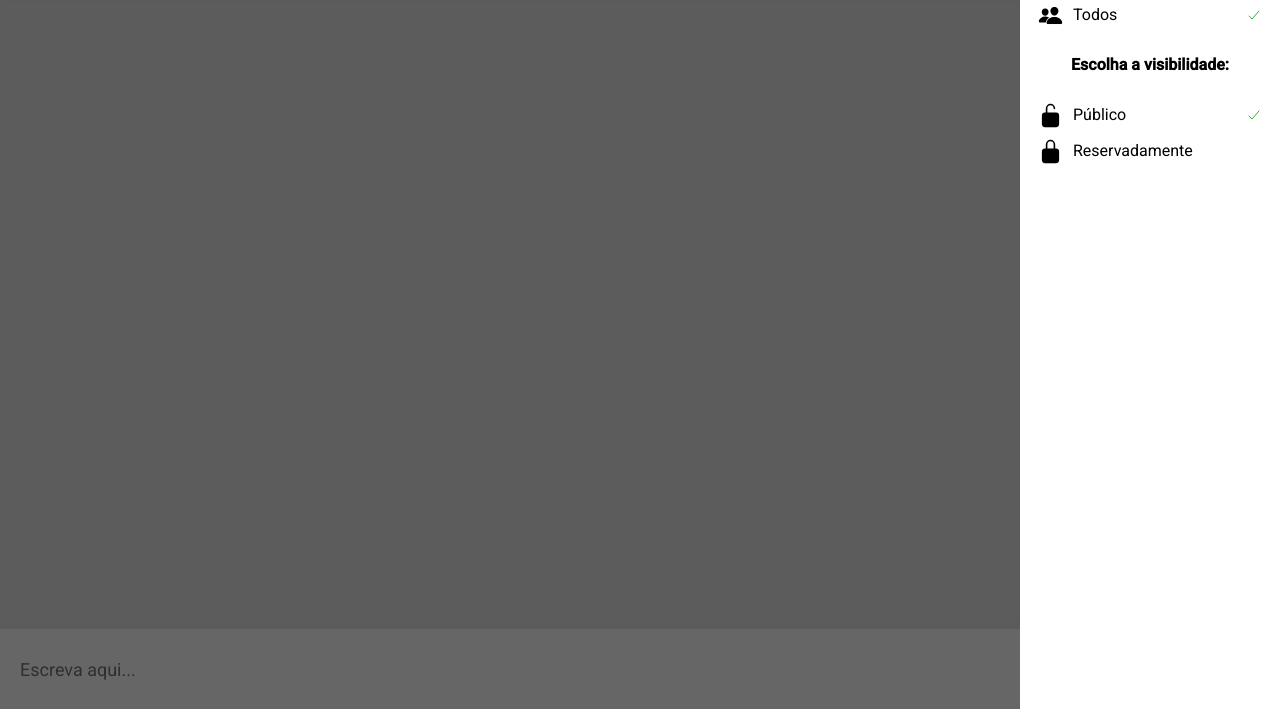
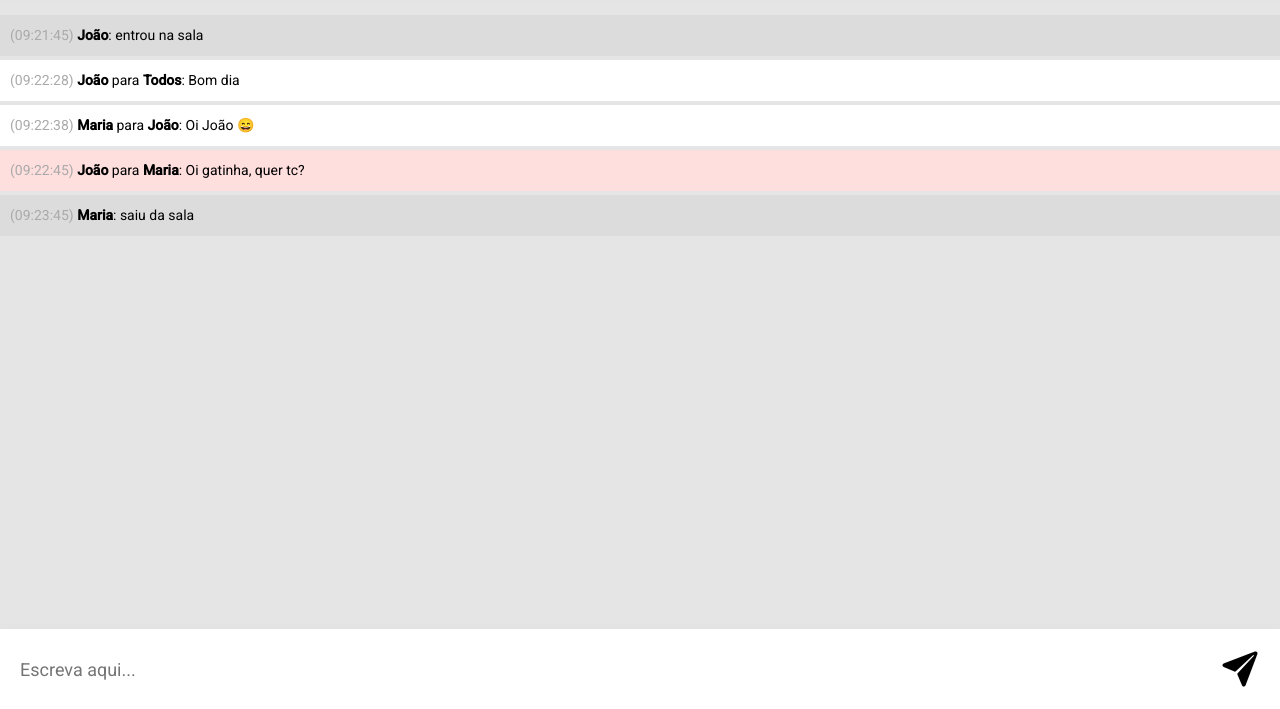
Before and after one commit to davifeliciano/driven-projeto-05, a plain HTML site: page index.html in a window 1280 px wide. Shown: the part 91-800 px from the top of the page. Drawn offline with nearby package versions, Linux system fonts and the light colour scheme.

Commit message:
Adicionando layout das mensagens

```diff
--- a/assets/css/main.css
+++ b/assets/css/main.css
@@ -4,6 +4,7 @@
     --status-message-color: #dcdcdc;
     --public-message-color: white;
     --private-message-color: #ffdede;
+    --timestamp-color: #aaaaaa;
     --checkmark-color: #28bb25;
     --user-input-color: #e7e7e7;
     --user-input-border-color: #d7d7d7;
@@ -31,13 +32,15 @@ body {
 }
 
 #main-screen {
+    display: grid;
+    grid-template-rows: var(--header-height) 1fr var(--header-height);
     background-color: var(--background-color);
-    transition: all 500ms ease-in-out;
+    transition: filter 500ms ease-in-out;
 }
 
 #main-screen.chat-menu-open {
     filter: brightness(40%);
-    transition: all 500ms ease-in-out;
+    transition: filter 500ms ease-in-out;
 }
 
 header,
@@ -89,6 +92,47 @@ footer {
 
 #message:focus {
     outline: none;
+}
+
+.message-section {
+    display: flex;
+    flex-direction: column;
+    gap: 4px;
+    overflow-y: scroll;
+}
+
+.message-section .message {
+    min-height: 4rem;
+    padding: 1rem;
+    font-size: 1.4rem;
+}
+
+.message-section .message:first-child {
+    margin-top: 2.6rem;
+}
+
+.message-section .message:last-child {
+    margin-bottom: 2.6rem;
+}
+
+.message-section .message.status {
+    background-color: var(--status-message-color);
+}
+
+.message-section .message.public {
+    background-color: var(--public-message-color);
+}
+
+.message-section .message.private {
+    background-color: var(--private-message-color);
+}
+
+.message .timestamp {
+    color: var(--timestamp-color);
+}
+
+.message .username {
+    font-weight: 700;
 }
 
 .chat-menu {
--- a/index.html
+++ b/index.html
@@ -31,7 +31,7 @@
     <title>Bate Papo UOL</title>
   </head>
   <body>
-    <div id="main-screen" class="screen chat-menu-open">
+    <div id="main-screen" class="screen">
       <header>
         <div class="logo-container">
           <img src="assets/images/logo.webp"
@@ -43,6 +43,33 @@
           <ion-icon name="people"></ion-icon>
         </button>
       </header>
+      <main class="message-section">
+        <div class="message status">
+          <span class="timestamp">(09:21:45)</span>
+          <span><span class="username">João</span>:</span>
+          <span>entrou na sala</span>
+        </div>
+        <div class="message public">
+          <span class="timestamp">(09:22:28)</span>
+          <span><span class="username">João</span> para <span class="username">Todos</span>:</span>
+          <span>Bom dia</span>
+        </div>
+        <div class="message public">
+          <span class="timestamp">(09:22:38)</span>
+          <span><span class="username">Maria</span> para <span class="username">João</span>:</span>
+          <span>Oi João 😄</span>
+        </div>
+        <div class="message private">
+          <span class="timestamp">(09:22:45)</span>
+          <span><span class="username">João</span> para <span class="username">Maria</span>:</span>
+          <span>Oi gatinha, quer tc?</span>
+        </div>
+        <div class="message status">
+          <span class="timestamp">(09:23:45)</span>
+          <span><span class="username">Maria</span>:</span>
+          <span>saiu da sala</span>
+        </div>
+      </main>
       <footer>
         <input type="text" name="message" id="message" placeholder="Escreva aqui...">
         <button class="send-btn">
@@ -85,7 +112,9 @@
                name="username"
                id="username"
                placeholder="Digite seu nome">
-        <button class="username-btn">Entrar</button>
+        <button class="username-btn">
+          Entrar
+        </button>
       </div>
     </div>
   </body>
```
